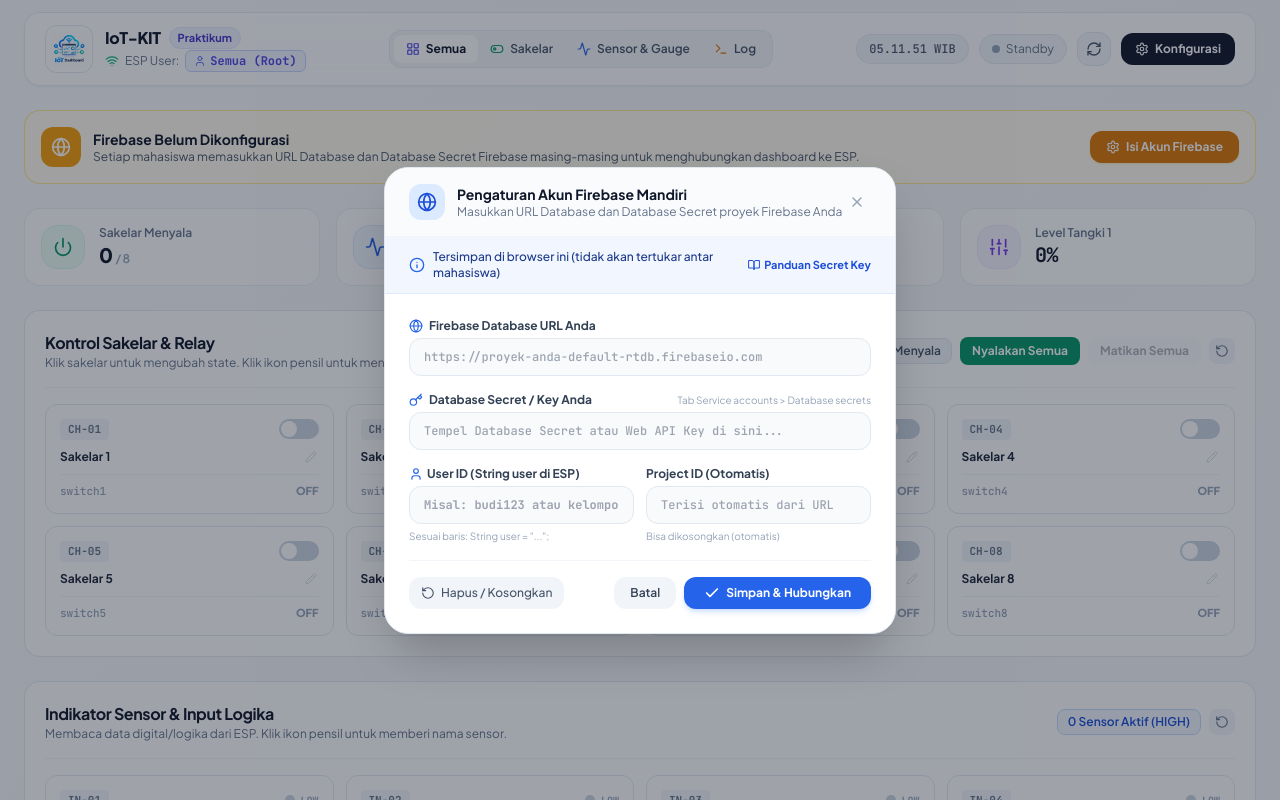
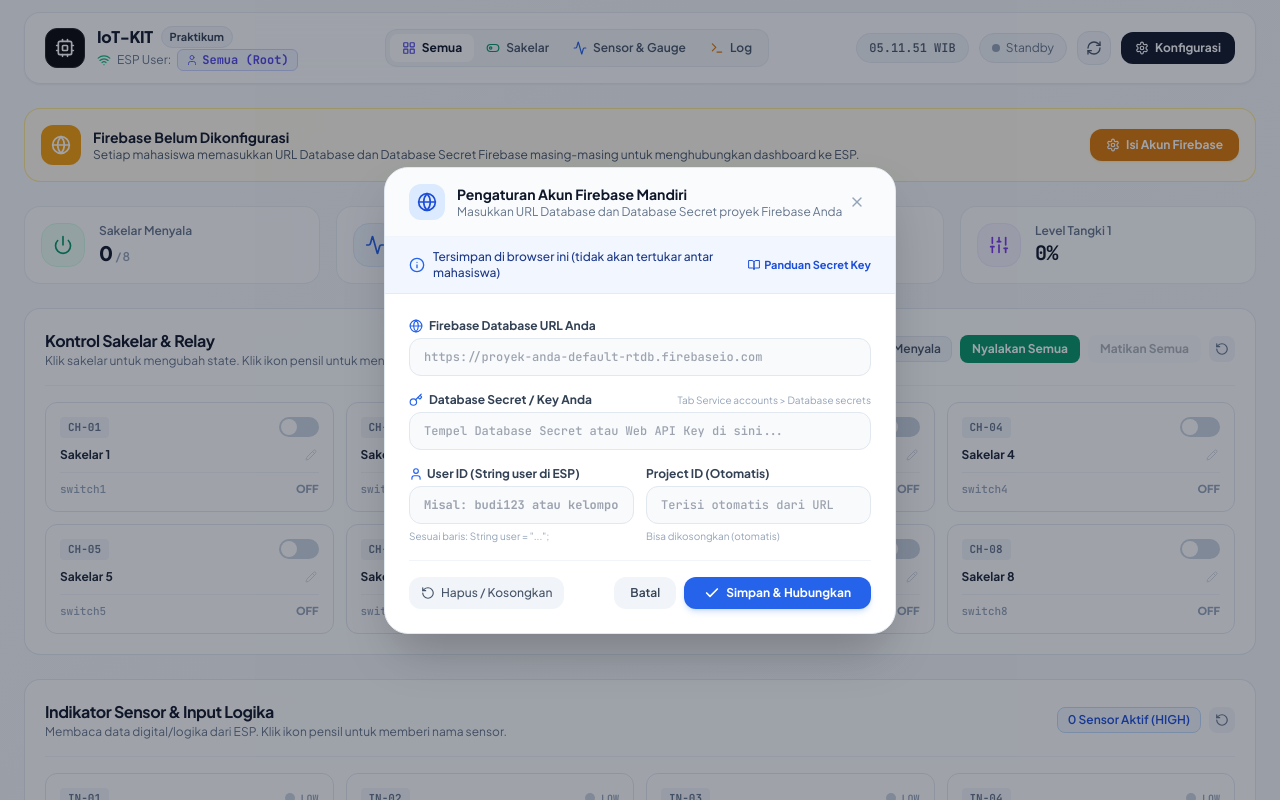
Before and after one commit to afrizalfikrii/iotkitdashboard, a React (Vite) app: page / in a window 1280 px wide. Shown: the top 800 px of the page. Built offline with nearby package versions, Linux system fonts and the light colour scheme.

Commit message:
Replace logo with minimalist hardware CPU badge and clean monochrome aesthetic

```diff
--- a/index.html
+++ b/index.html
@@ -6,7 +6,7 @@
     <title>IoT-KIT Dashboard Praktikum</title>
     <meta name="description" content="Dashboard kontrol dan monitoring IoT Kit berbasis Firebase Realtime Database" />
     <meta name="theme-color" content="#f8fafc" />
-    <link rel="icon" type="image/png" href="/logo.png" />
+    <link rel="icon" type="image/svg+xml" href="/favicon.svg" />
     <link rel="preconnect" href="https://fonts.googleapis.com">
     <link rel="preconnect" href="https://fonts.gstatic.com" crossorigin>
     <link href="https://fonts.googleapis.com/css2?family=Plus+Jakarta+Sans:wght@400;500;600;700;800&family=JetBrains+Mono:wght@500;600;700&display=swap" rel="stylesheet">
--- a/src/components/Header.tsx
+++ b/src/components/Header.tsx
@@ -1,7 +1,6 @@
 import React, { useState, useEffect } from 'react';
 import { ConnectionStatus, FirebaseConfig } from '../types';
 import { Settings, RefreshCw, Cpu, Wifi, User, SlidersHorizontal, LayoutGrid, ToggleLeft, Activity, Terminal } from 'lucide-react';
-import logoImg from '../assets/logo.png';
 
 interface HeaderProps {
   status: ConnectionStatus;
@@ -81,19 +80,15 @@
         {/* Left: Branding & User ID */}
         <div className="flex items-center justify-between w-full md:w-auto gap-3">
           <div className="flex items-center gap-3">
-            <div className="w-12 h-12 rounded-xl bg-white border border-slate-200/90 shadow-xs overflow-hidden flex items-center justify-center p-1 shrink-0 hover:scale-105 transition-transform">
-              <img
-                src={logoImg}
-                alt="IoT-KIT Dashboard Logo"
-                className="w-full h-full object-contain"
-              />
+            <div className="w-10 h-10 rounded-xl bg-zinc-950 border border-zinc-800 flex items-center justify-center text-white shadow-xs shrink-0">
+              <Cpu className="w-5 h-5 text-white" strokeWidth={2} />
             </div>
             <div>
               <div className="flex items-center gap-2">
                 <h1 className="text-base font-extrabold tracking-tight text-slate-900">
                   IoT-KIT
                 </h1>
-                <span className="text-[11px] font-bold px-2 py-0.5 rounded-full bg-indigo-50 text-indigo-700 border border-indigo-100">
+                <span className="text-[11px] font-bold px-2 py-0.5 rounded-full bg-slate-100 text-slate-700 border border-slate-200">
                   Praktikum
                 </span>
               </div>
```
Also changed, not shown: public/favicon.svg (added).
